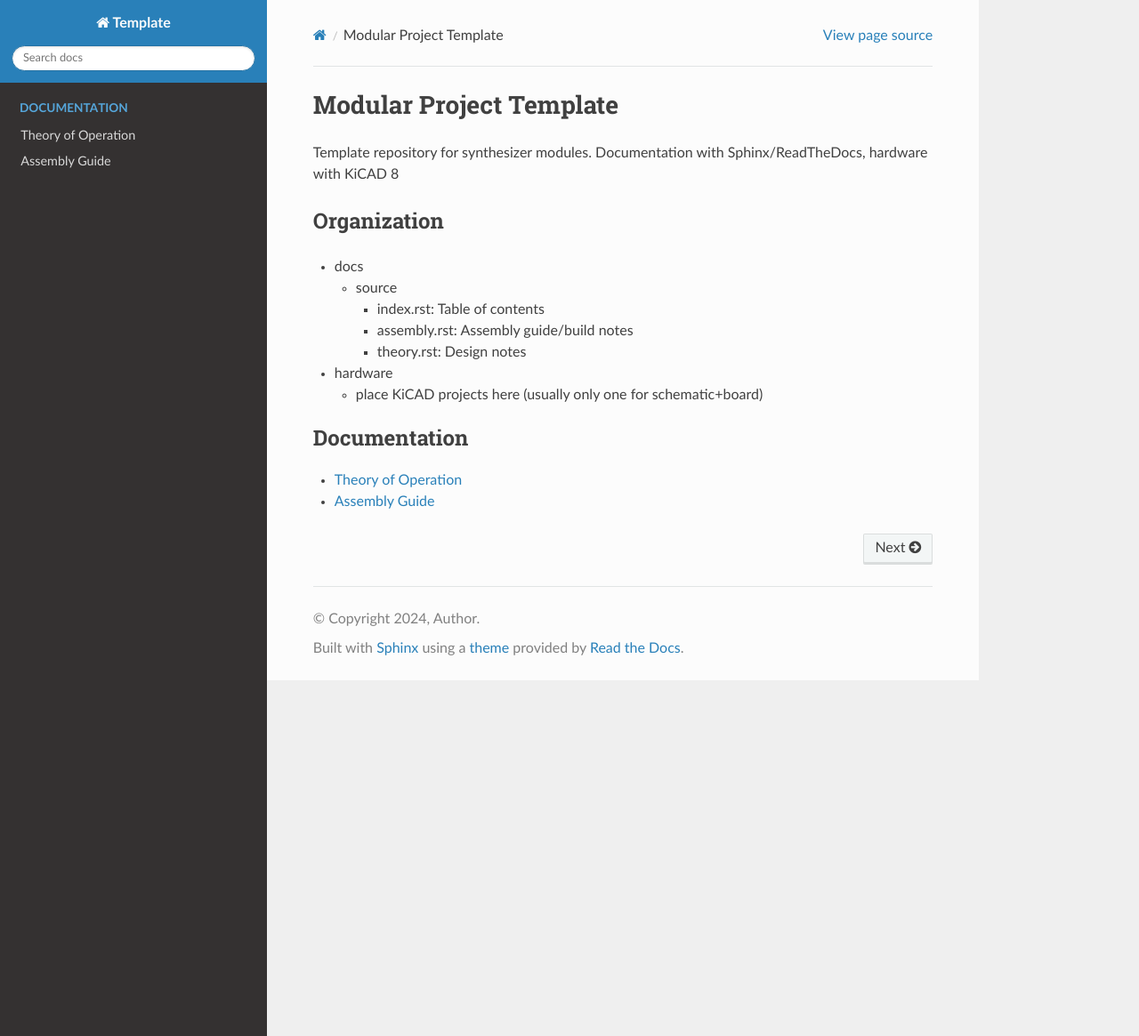
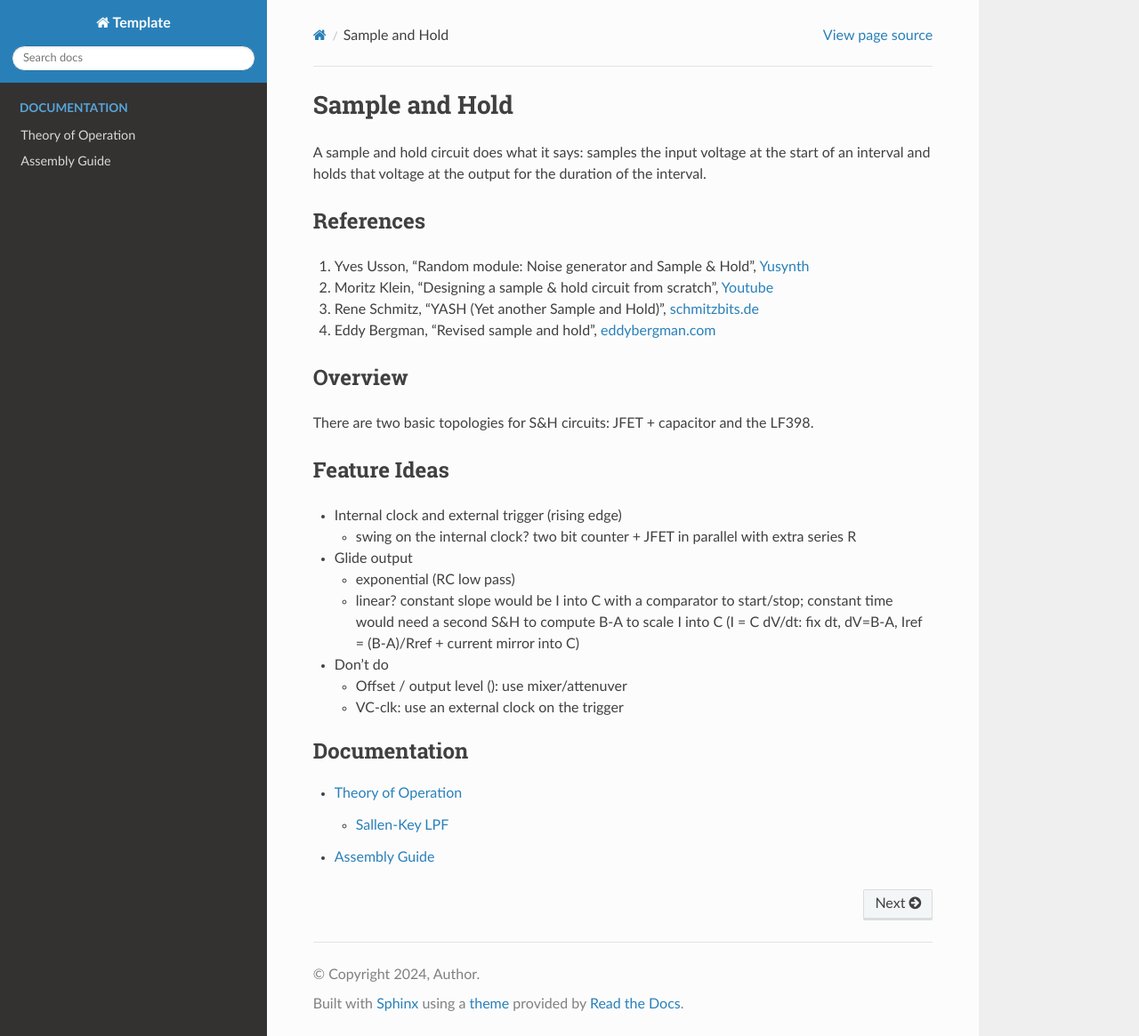
Before and after one commit to xdylanm/sample-and-hold, a Sphinx documentation site: the page built from docs/source/index.rst, in a window 1280 px wide and 1165 px high. Shown: the whole window at 89% size. Built offline with Sphinx 7.4.7 and the Read the Docs theme 3.1.0, drawn with Linux system fonts in a browser that asks for light colours.

```diff
--- a/README.rst
+++ b/README.rst
@@ -1,19 +1,34 @@
-Modular Project Template
-========================
+Sample and Hold
+===============
 
-Template repository for synthesizer modules. Documentation with Sphinx/ReadTheDocs, hardware with KiCAD 8
+A sample and hold circuit does what it says: samples the input voltage at the start of an interval and holds that voltage at the output for the duration of the interval.
 
-Organization
-------------
+References
+----------
 
-* docs
+#. Yves Usson, "Random module: Noise generator and Sample & Hold", `Yusynth <http://yusynth.net/Modular/EN/NOISE/index.html>`_
+#. Moritz Klein, "Designing a sample & hold circuit from scratch", `Youtube <https://www.youtube.com/watch?v=kIJqzkRe4do>`_
+#. Rene Schmitz, "YASH (Yet another Sample and Hold)", `schmitzbits.de <https://schmitzbits.de/sah.html>`_
+#. Eddy Bergman, "Revised sample and hold", `eddybergman.com <https://www.eddybergman.com/2023/03/revisedsampleandhold.html>`_
 
-  * source
+Overview
+--------
 
-    * index.rst: Table of contents
-    * assembly.rst: Assembly guide/build notes
-    * theory.rst: Design notes
+There are two basic topologies for S&H circuits: JFET + capacitor and the LF398.
 
-* hardware
+Feature Ideas
+-------------
 
-  * place KiCAD projects here (usually only one for schematic+board)
+* Internal clock and external trigger (rising edge)
+
+  * swing on the internal clock? two bit counter + JFET in parallel with extra series R
+
+* Glide output
+
+  * exponential (RC low pass)
+  * linear? constant slope would be I into C with a comparator to start/stop; constant time would need a second S&H to compute B-A to scale I into C (I = C dV/dt: fix dt, dV=B-A, Iref = (B-A)/Rref + current mirror into C)
+
+* Don't do
+
+  * Offset / output level (): use mixer/attenuver
+  * VC-clk: use an external clock on the trigger
--- a/docs/source/theory.rst
+++ b/docs/source/theory.rst
@@ -2,3 +2,9 @@ Theory of Operation
 ===================
 
 Details & derivations here.
+
+
+Sallen-Key LPF
+--------------
+
+The
```
Also changed, not shown: 6 other files.
